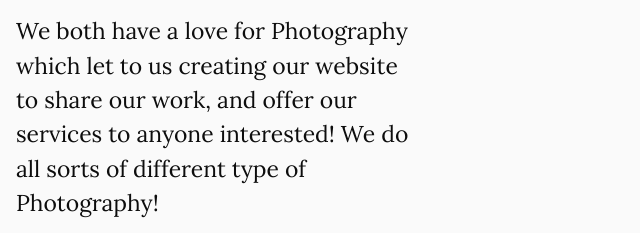
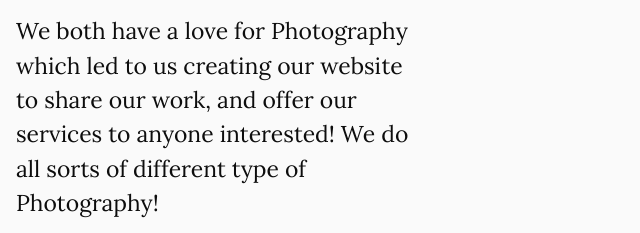
Before and after one commit to Adammatthiesen/MatthiesenPhotography, an Astro site: page / in a window 1280 px wide. Shown: the part 295-528 px from the top of the page, 0-640 px from the left. Built offline with nearby package versions, Linux system fonts and the light colour scheme; Astro itself is replaced by a stand-in of ours.

Commit message:
fixed spelling issue

```diff
--- a/src/data/profile.ts
+++ b/src/data/profile.ts
@@ -1,5 +1,5 @@
 export const profile = {
   name: "Adam Matthiesen & Alox Leyva",
   title: "Hobbiest Photographers",
-  bio: "We both have a love for Photography which let to us creating our website to share our work, and offer our services to anyone interested! We do all sorts of different type of Photography!",
+  bio: "We both have a love for Photography which led to us creating our website to share our work, and offer our services to anyone interested! We do all sorts of different type of Photography!",
 }
--- a/src/pages/about.astro
+++ b/src/pages/about.astro
@@ -8,7 +8,7 @@
   <Container bottomPadding topPadding narrow flow>
     <ProfilePhoto/>
     <h1>About Us</h1>
-    <p>We both have a love for Photography which let to us creating our website to share our work,
+    <p>We both have a love for Photography which led to us creating our website to share our work,
       and offer our services to anyone interested! We do all sorts of different type of Photography!</p>
   </Container>
 </Layout>
--- a/src/pages/index.astro
+++ b/src/pages/index.astro
@@ -6,7 +6,7 @@
 
 const seo = {
   title: 'Matthiesen Photography | Adam Matthiesen & Alox Leyva',
-  description: 'We both have a love for Photography which let to us creating our website to share our work, and offer our services to anyone interested! We do all sorts of different type of Photography!',
+  description: 'We both have a love for Photography which led to us creating our website to share our work, and offer our services to anyone interested! We do all sorts of different type of Photography!',
 };
 
 const work = await Astro.glob('./work/*.{md,mdx}');
```
